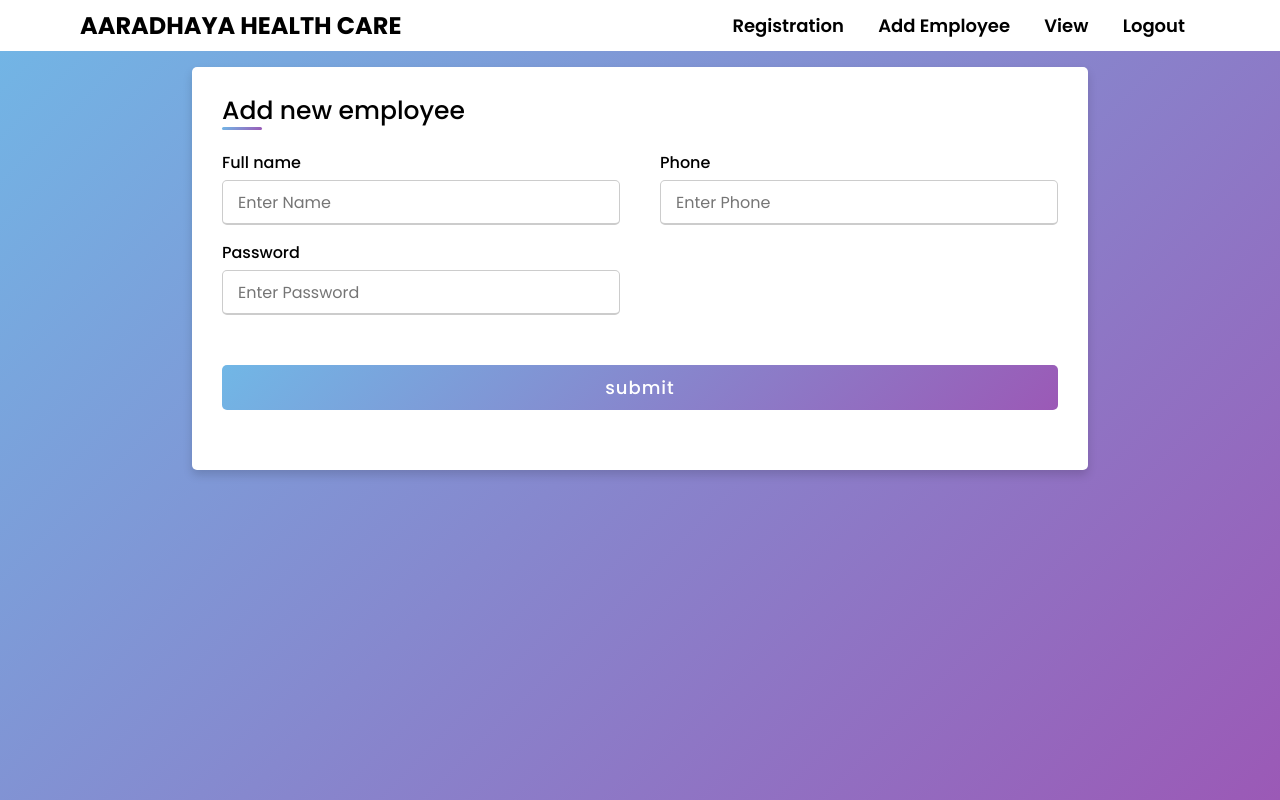
After one commit to anamitrra/ardh_emp, a PHP site: page /add_employee.php in a window 1280 px wide. The commit adds this page. Run offline with PHP 8.4, Linux system fonts and the light colour scheme.

Commit message:
add employee

```diff
--- /dev/null
+++ b/add_employee.php
@@ -0,0 +1,52 @@
+
+<?php include "session.php"; ?>
+<html lang="en">
+
+<head>
+    <meta charset="UTF-8">
+    <meta http-equiv="X-UA-Compatible" content="IE=edge">
+    <meta name="viewport" content="width=device-width, initial-scale=1.0">
+    <title>Add Employee</title>
+    <link rel="stylesheet" href="css/style.css">
+</head>
+
+<body>
+    <?php include 'nav.php' ?>
+    <div class="container">
+        <div class="title">Add new employee</div>
+        <div class="content">
+            <form action="add_employee_backend.php" method="POST" enctype="multipart/form-data">
+
+                    <div class="user-details">
+                        <div class="input">
+                            <span class="details">Full name</span>
+                            <input type="text" name="name" placeholder="Enter Name" required>
+                        </div>
+
+
+                        <div class="input">
+                            <span class="details">Phone</span>
+                            <input type="number" name="phone" placeholder="Enter Phone" required>
+                        </div>
+
+
+                        <div class="input">
+                            <span class="details">Password</span>
+                            <input type="password" name="password" placeholder="Enter Password" required>
+                        </div>
+
+
+                    </div>
+
+
+                <div class="button">
+                    <input type="submit" name="submit" value="submit">
+                </div>
+
+            </form>
+        </div>
+
+    </div>
+</body>
+
+</html>
--- a/nav.php
+++ b/nav.php
@@ -4,6 +4,7 @@
         <h2>AARADHAYA HEALTH CARE </h2>
         <div class="links">
             <a href="registration.php">Registration</a>
+            <a href="add_employee.php">Add Employee</a>
             <a href="view-customers.php">View</a>
             <a href="logout.php">Logout</a>
         </div>
```
Also changed, not shown: add_employee_backend.php (added, +24 -0 lines), 2 other files.
